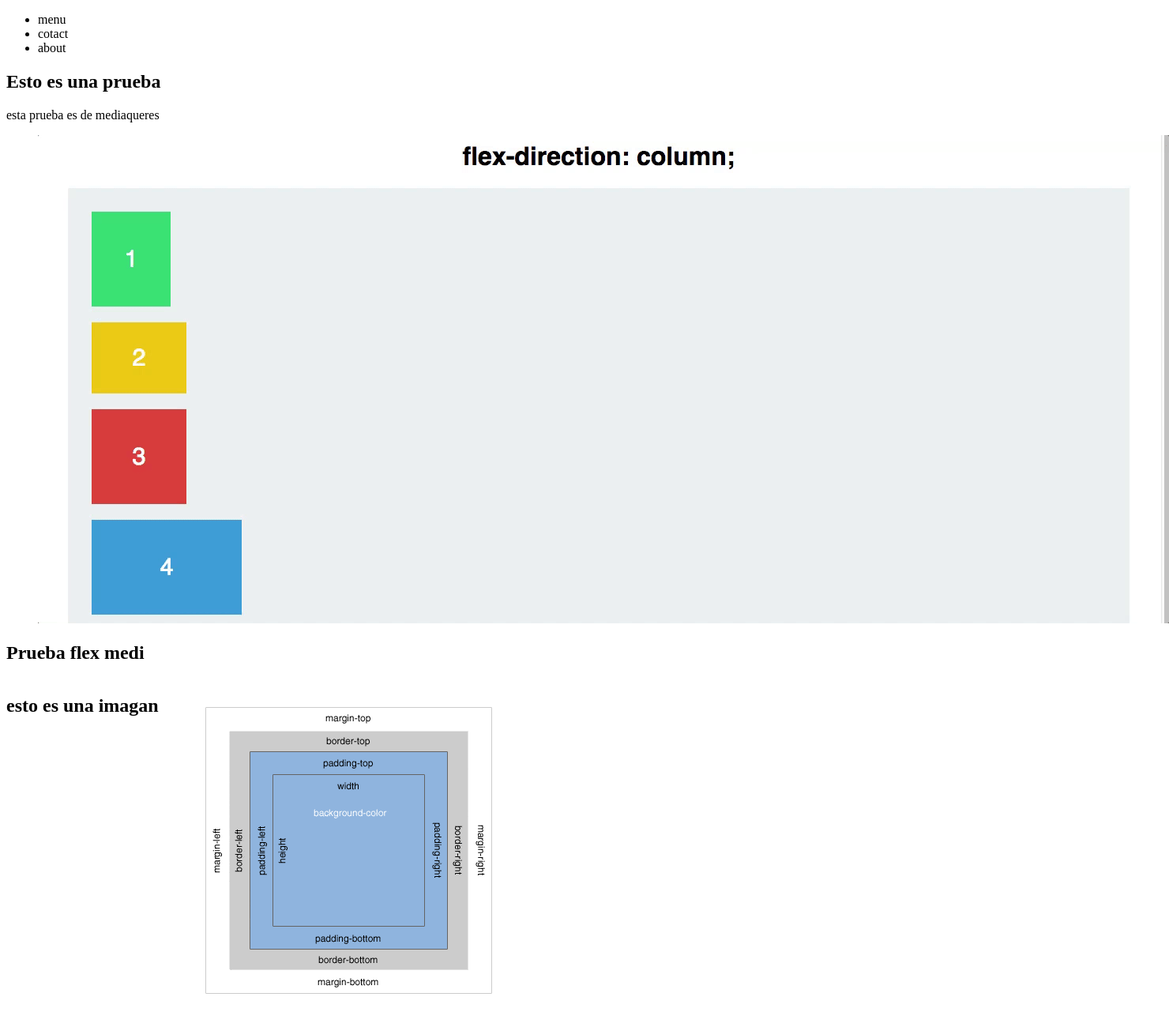
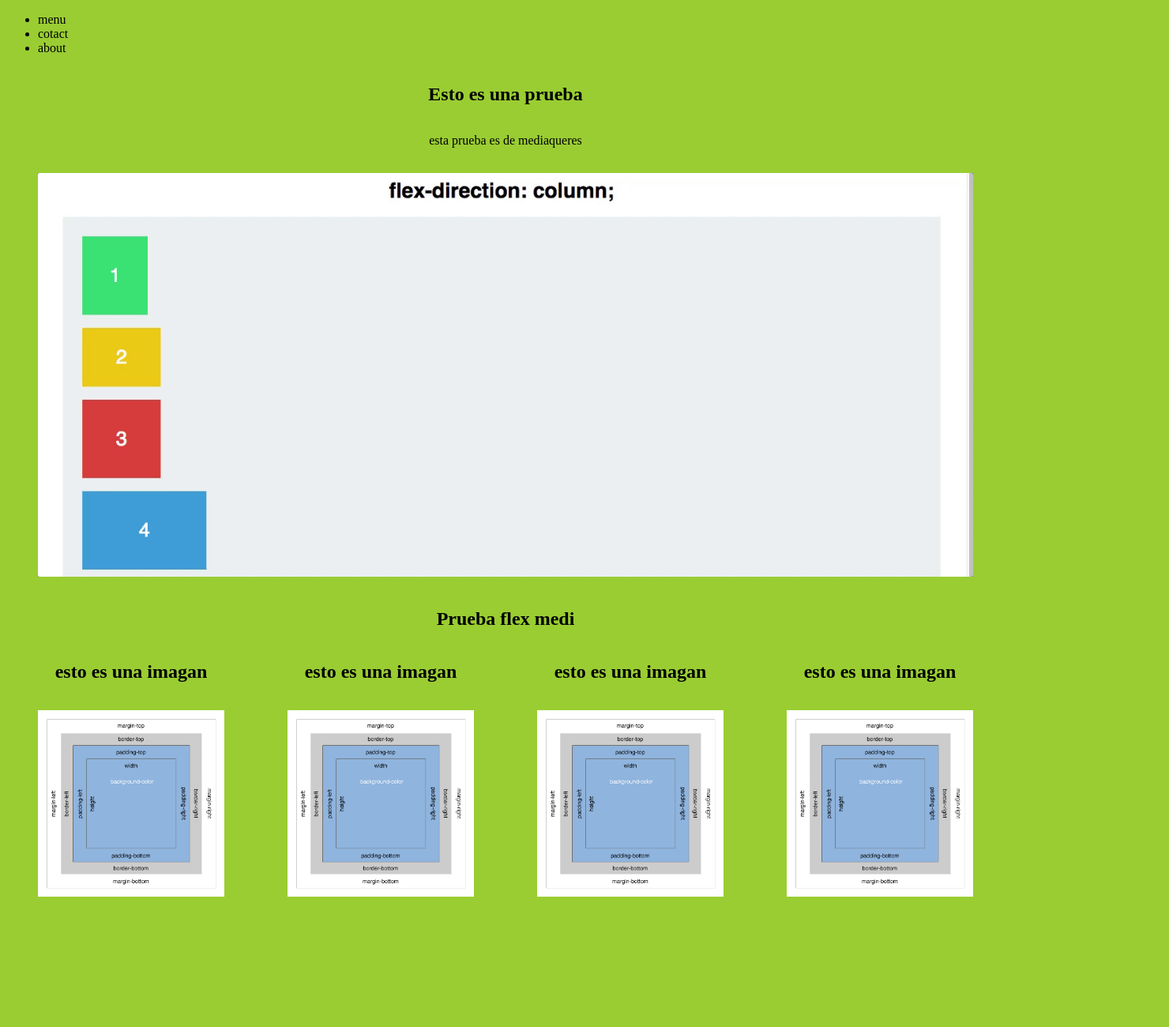
Before and after one commit to carlosdamota/NivelacionHTMLCSS, a plain HTML site: page index.html in a window 1280 px wide. Shown: the top 1300 px of the page at 79% size, 1480 px wide, since content can reach past the window. After the commit the page ends 1163 px from the top, so only its background shows below. Drawn offline with Linux system fonts and the light colour scheme.

Commit message:
Css con mediaqueris

```diff
--- a/index.html
+++ b/index.html
@@ -17,15 +17,16 @@
         </nav>
     </header>
     <main>
-        <section>
+        <section class="hero">
             <h1>Esto es una prueba</h1>
             <p>esta prueba es de mediaqueres</p>
             <figure>
                 <img src="/upload_e9e1a52befe234c06ab093f7e83b85e9.gif" alt="imagen de flex">
             </figure>
         </section>
-        <section class="flex">
+        <section>
             <h1>Prueba flex medi</h1>
+            <div class="flex">
                 <article>
                     <h2>esto es una imagan</h2>
                     <figure>
@@ -50,6 +51,7 @@
                         <img src="/Model-box.gif" alt="">
                     </figure>
                 </article>
+            </div>
         </section>
     </main>
 </body>
--- a/style.css
+++ b/style.css
@@ -1,5 +1,65 @@
+section{
+    display: flex;
+    flex-direction: column;
+    align-items: center;
+}
+
+.hero {
+    width: 100%;
+    & figure > img {
+        width: 100%;
+    }
+}
+.flex {
+    display: flex;
+    flex-direction: column;
+    justify-content: space-around;
+}
 
 article{
     display: flex;
+    flex-direction: column;
+    align-items: center;
+    width: 100%;
+    & figure > img{
+        width: 100%;
+    }
+}
+@media screen and (min-width:476px){
+    body {
+        background-color:  red;
+    }
+    .flex {
+        flex-flow: wrap;
+    }
+    article{
+        width: 50%;
+    }
 
 }
+@media screen and (min-width:768px) {
+    body {
+        background-color: green;
+    }
+    article{
+        width: 25%;
+        & figure > img{
+            width: 100%;
+        }
+    }
+
+}
+
+@media screen and (min-width:1024px) {
+    body {
+        background-color: yellowgreen;
+    }
+    .flex w
+    article{
+        width: 20%;
+        & figure > img{
+            width: 100%;
+        }
+    }
+
+}
```
Also changed, not shown: Captura de pantalla 2025-01-25 233229.png (added). Lines whose indentation alone changed are shown as unchanged.
